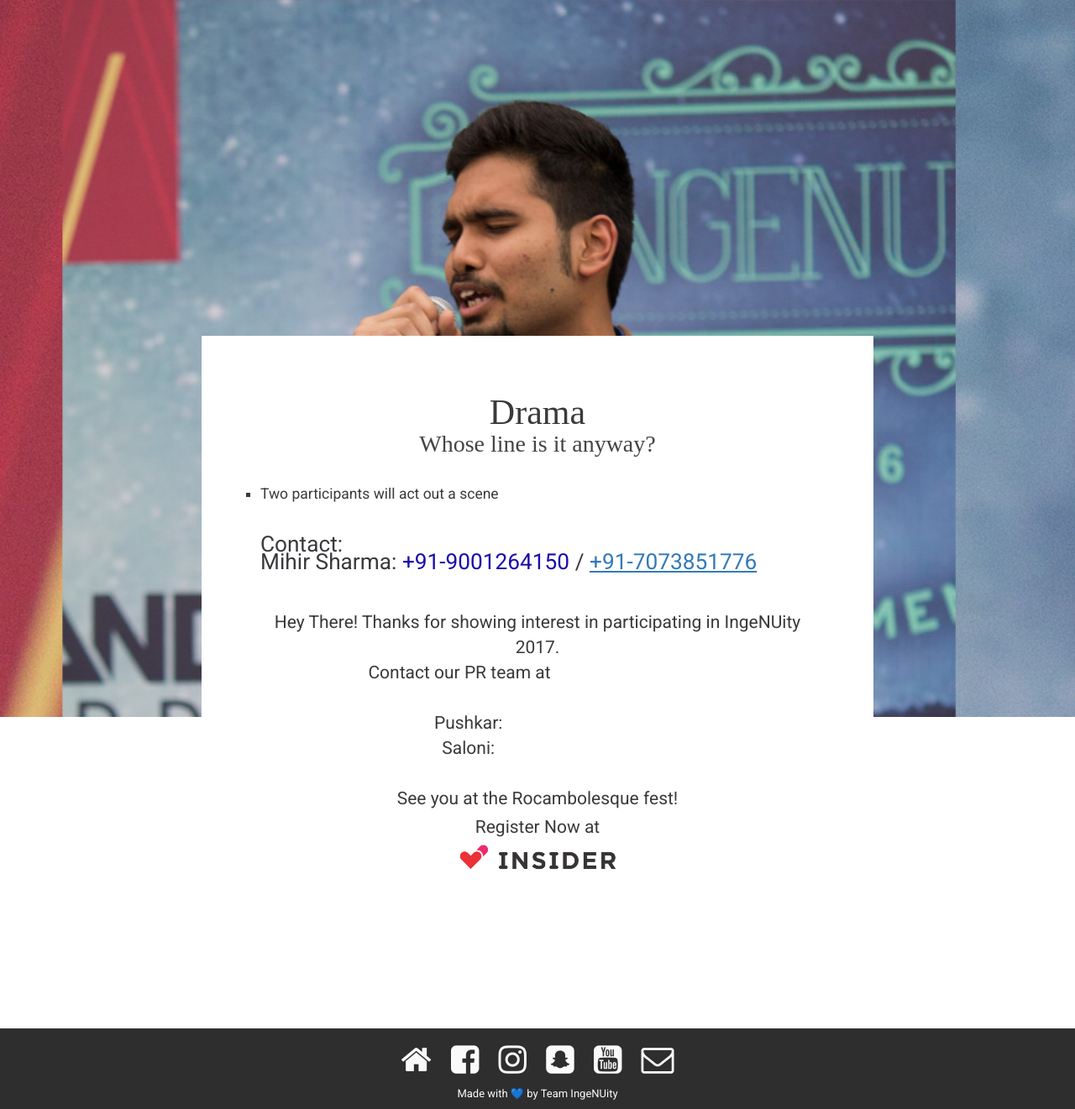
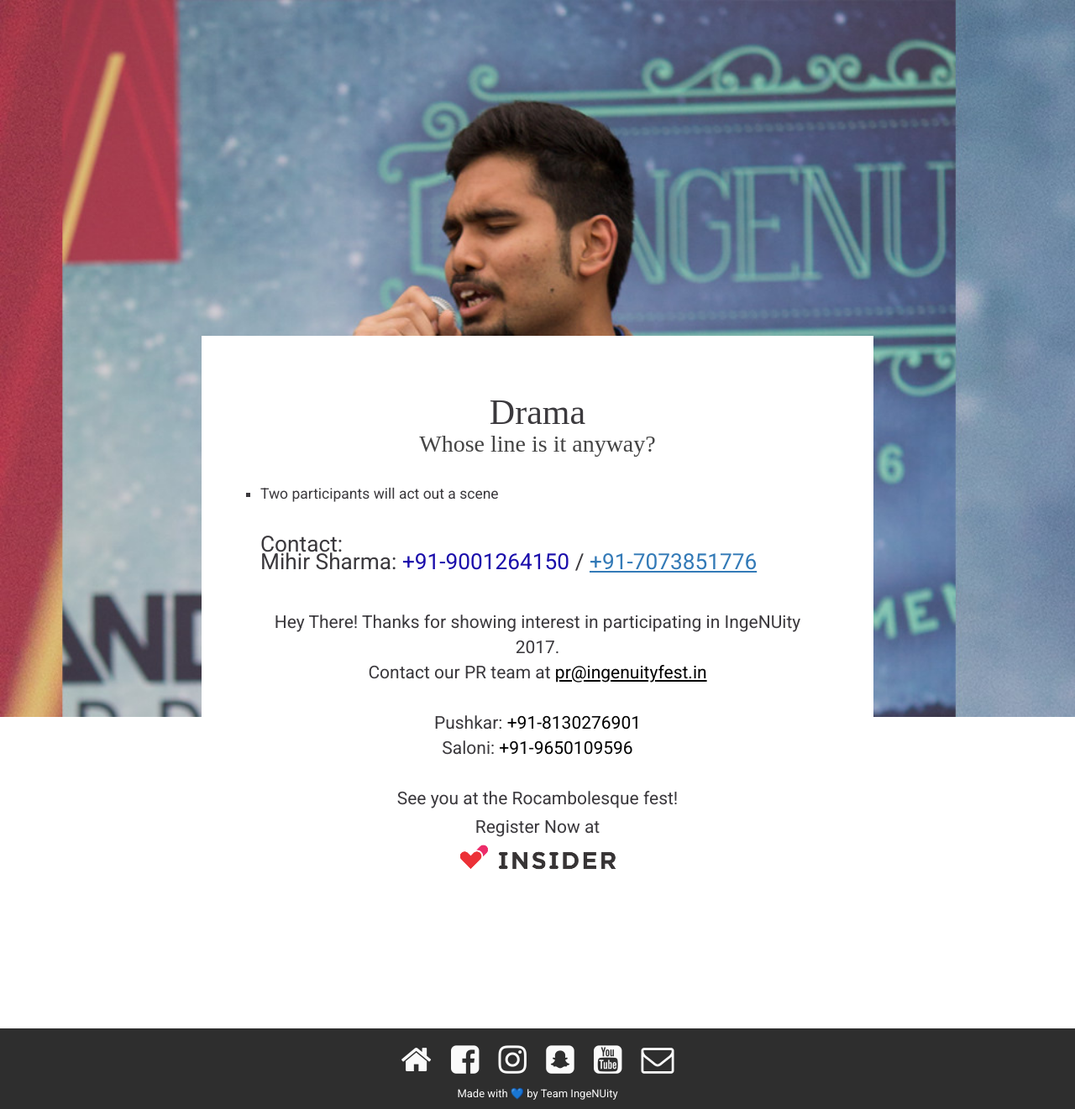
Before and after one commit to electron0zero/ingenuity17, a Jekyll site: the page built from _drama/drama-whos.md, in a window 1280 px wide. Shown: the whole page at 84% size. Built offline with Jekyll 4.4.1, drawn with Linux system fonts in a browser that asks for light colours; nearby versions of some CDN libraries; some web fonts are replaced.

Commit message:
Issue: Events page font glitch
Issue By: ashwin.pilgaonkar@st.niituniversity.in
Resolved By: Mrinal Pande

Status: Issue resolved.

```diff
--- a/_includes/registration.html
+++ b/_includes/registration.html
@@ -1,4 +1,7 @@
 <div id="reg">
+
+
+              {% if page.events %}
                     <div id="reg-msg" style="text-align: center; opacity:1;">
                         <h4 class="{{ include.font }}">Hey There! Thanks for showing interest in participating in IngeNUity 2017.<br>
                             Contact our PR team at <a class="hot-link" href="mailto:pr@ingenuityfest.in" style="color: #fff;
@@ -7,17 +10,30 @@
                                         Saloni: <a class="hot-link" href="tel:+919650109596" style="color: #fff;">+91-9650109596</a><br><br>
                             See you at the Rocambolesque fest!</h4>
                     </div>
-
-
+                    <center>
                     <div id="reg-btn" style="text-align:center">
                             <h4 class="{{ include.font }}">Register Now at</h4><a href="https://insider.in/ingenuity-mar3-5-2017/event" target="_blank">
+                             <img src="img/spo/insiderLogow.png" height="50" width="200"/> </a></div>
+                    </center>
+
+              {% else %}
+                <div id="reg-msg" style="text-align: center; opacity:1;">
+                        <h4 class="{{ include.font }}">Hey There! Thanks for showing interest in participating in IngeNUity 2017.<br>
+                            Contact our PR team at <a class="hot-link" href="mailto:pr@ingenuityfest.in" style="color: #000;
+                        text-decoration: underline;">pr@ingenuityfest.in</a>
+                                <br><br>Pushkar: <a class="hot-link" href="tel:+918130276901" style="color: #000;">+91-8130276901</a><br>
+                                        Saloni: <a class="hot-link" href="tel:+919650109596" style="color: #000;">+91-9650109596</a><br><br>
+                            See you at the Rocambolesque fest!</h4>
+                </div>
                 <center>
+                    <div id="reg-btn" style="text-align:center">
+                        <h4 class="{{ include.font }}">Register Now at</h4><a href="https://insider.in/ingenuity-mar3-5-2017/event" target="_blank">
+                          <img src="img/spo/insiderLogo.png" height="50" width="200"/></a>
+              </div>
+              </center>
 
-              {% if page.events %} <img src="img/spo/insiderLogow.png" height="50" width="200"/> {% else %} <img src="img/spo/insiderLogo.png" height="50" width="200"/>
               {% endif %}
 
-              </center></a>
-    </div>
 </div>
 
 <!--Register Now at     <a class="btn btn-default btn-lg" target="_blank" href="https://insider.in/ingenuity-mar3-5-2017/event"></a>
```
Lines whose indentation alone changed are shown as unchanged.
